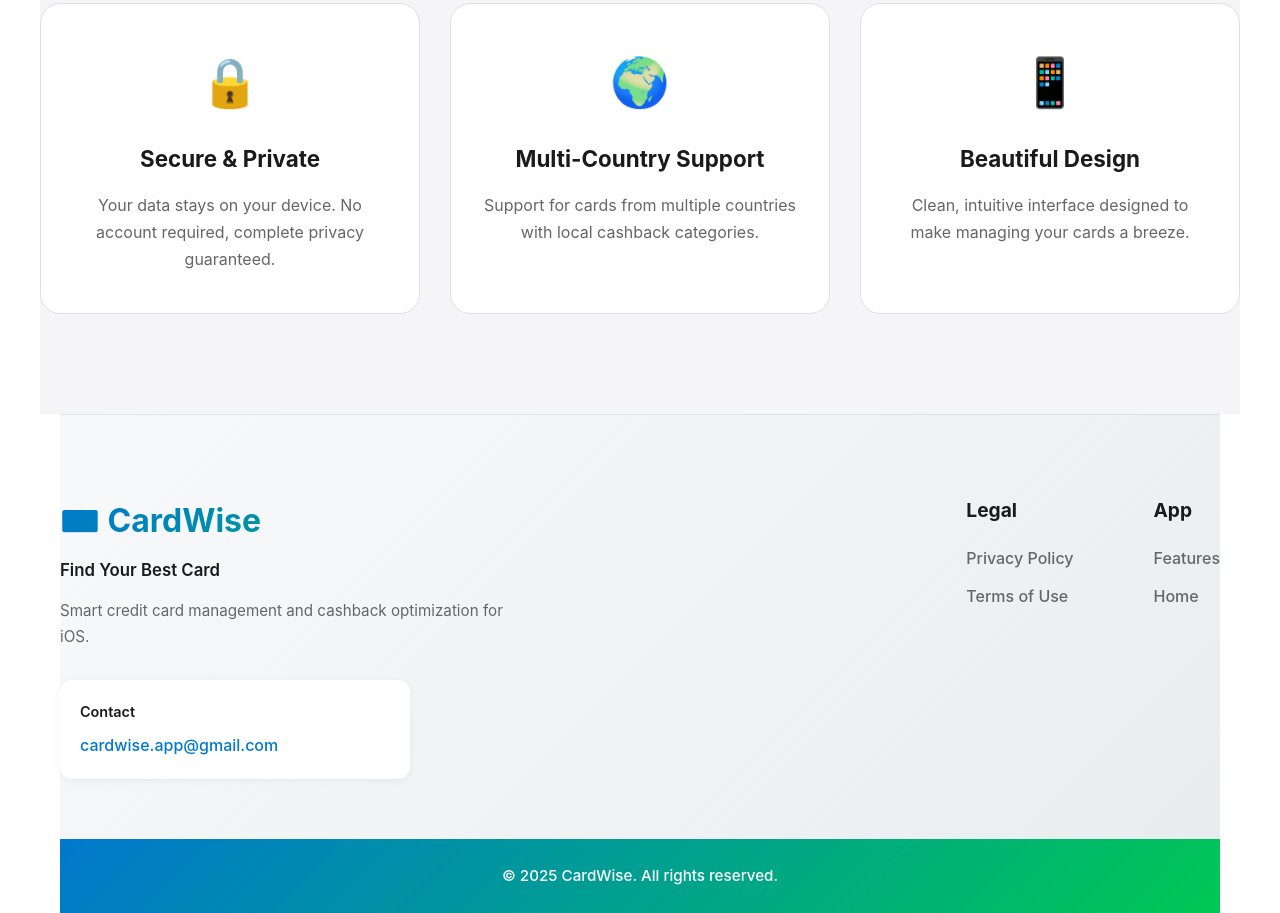
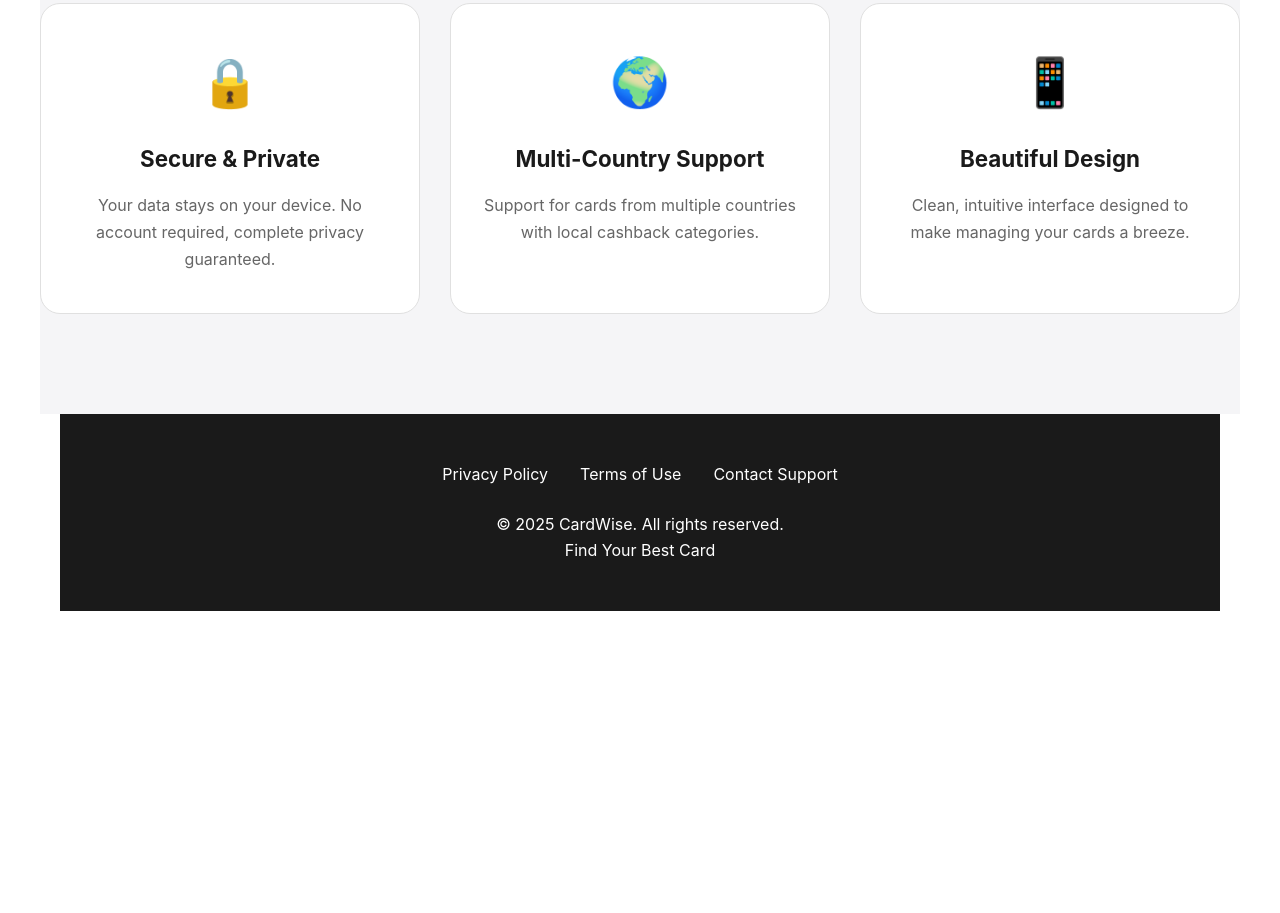
Before and after one commit to Alperenciftlikci/cardwise, a plain HTML site: page index.html in a window 1280 px wide. Shown: the part 1162-2075 px from the top of the page. After the commit the page ends 1773 px from the top, so only its background shows below. Drawn offline with Linux system fonts and the light colour scheme.

Commit message:
Simplify footer to match MindGlow minimal design

```diff
--- a/index.html
+++ b/index.html
@@ -70,32 +70,13 @@
         </section>
 
         <footer>
-            <div class="footer-content">
-                <div class="footer-brand">
-                    <h4>💳 CardWise</h4>
-                    <p class="tagline">Find Your Best Card</p>
-                    <p class="footer-description">Smart credit card management and cashback optimization for iOS.</p>
-                    <div class="footer-contact">
-                        <p class="contact-label">Contact</p>
-                        <a href="mailto:cardwise.app@gmail.com" class="contact-email">cardwise.app@gmail.com</a>
-                    </div>
-                </div>
-                <div class="footer-links">
-                    <div class="footer-column">
-                        <h5>Legal</h5>
-                        <a href="privacy.html">Privacy Policy</a>
-                        <a href="terms.html">Terms of Use</a>
-                    </div>
-                    <div class="footer-column">
-                        <h5>App</h5>
-                        <a href="#features">Features</a>
-                        <a href="index.html">Home</a>
-                    </div>
-                </div>
+            <div class="footer-links">
+                <a href="privacy.html">Privacy Policy</a>
+                <a href="terms.html">Terms of Use</a>
+                <a href="mailto:cardwise.app@gmail.com">Contact Support</a>
             </div>
-            <div class="footer-bottom">
-                <p>&copy; 2025 CardWise. All rights reserved.</p>
-            </div>
+            <div>&copy; 2025 CardWise. All rights reserved.</div>
+            <div>Find Your Best Card</div>
         </footer>
     </div>
 </body>
--- a/style.css
+++ b/style.css
@@ -278,113 +278,28 @@ header {
 
 /* Footer */
 footer {
-    background: linear-gradient(135deg, #f8f9fa 0%, #e9ecef 100%);
-    color: var(--dark);
-    padding: 80px 0 0;
-    margin-top: 0;
-    border-top: 1px solid rgba(0, 120, 204, 0.1);
-}
-
-.footer-content {
-    display: grid;
-    grid-template-columns: 1.5fr 1fr;
-    gap: 80px;
-    margin-bottom: 0;
-    padding-bottom: 60px;
-}
-
-.footer-brand h4 {
-    font-size: 2em;
-    margin-bottom: 10px;
-    background: linear-gradient(135deg, var(--blue) 0%, var(--green) 100%);
-    -webkit-background-clip: text;
-    -webkit-text-fill-color: transparent;
-    background-clip: text;
-}
-
-.footer-brand .tagline {
-    color: var(--dark);
-    margin-bottom: 15px;
-    font-size: 1.05em;
-    font-weight: 600;
-}
-
-.footer-description {
-    color: var(--gray) !important;
-    font-size: 0.95em !important;
-    line-height: 1.7;
-    max-width: 450px;
-    margin-bottom: 30px !important;
-}
-
-.footer-contact {
-    margin-top: 25px;
-    padding: 20px;
-    background: white;
-    border-radius: 12px;
-    max-width: 350px;
-    box-shadow: 0 2px 10px rgba(0, 0, 0, 0.05);
-}
-
-.contact-label {
-    color: var(--dark);
-    font-size: 0.9em;
-    font-weight: 600;
-    margin-bottom: 10px;
-}
-
-.contact-email {
-    color: var(--blue);
-    text-decoration: none;
-    font-size: 1em;
-    font-weight: 500;
-    transition: all 0.3s;
-    display: inline-block;
-}
-
-.contact-email:hover {
-    color: var(--green);
-    transform: translateX(3px);
+    background: var(--dark);
+    color: white;
+    padding: 3rem 2rem;
+    text-align: center;
 }
 
 .footer-links {
     display: flex;
-    gap: 80px;
-    justify-content: flex-end;
+    gap: 2rem;
+    justify-content: center;
+    margin-bottom: 1.5rem;
+    flex-wrap: wrap;
 }
 
-.footer-column h5 {
-    font-size: 1.2em;
-    margin-bottom: 20px;
-    color: var(--dark);
-    font-weight: 700;
+.footer-links a {
+    color: white;
+    text-decoration: none;
+    transition: opacity 0.3s;
 }
 
-.footer-column a {
-    display: block;
-    color: var(--gray);
-    text-decoration: none;
-    margin-bottom: 12px;
-    transition: all 0.3s;
-    font-size: 1em;
-    font-weight: 500;
-}
-
-.footer-column a:hover {
-    color: var(--blue);
-    transform: translateX(3px);
-}
-
-.footer-bottom {
-    text-align: center;
-    padding: 25px 0;
-    background: linear-gradient(135deg, var(--blue) 0%, var(--green) 100%);
-}
-
-.footer-bottom p {
-    color: white;
-    font-size: 0.95em;
-    font-weight: 500;
+.footer-links a:hover {
+    opacity: 0.7;
 }
 
 /* Legal Pages */
@@ -440,20 +355,10 @@ footer {
     .features-grid {
         grid-template-columns: repeat(2, 1fr);
     }
-
-    .footer-content {
-        grid-template-columns: 1fr;
-        gap: 50px;
-    }
-
-    .footer-links {
-        justify-content: flex-start;
-        gap: 50px;
-    }
 }
 
 @media (max-width: 640px) {
-    .header {
+    header {
         flex-direction: column;
         gap: 20px;
     }
@@ -482,10 +387,6 @@ footer {
 
     .footer-links {
         flex-direction: column;
-        gap: 40px;
-    }
-
-    .footer-brand h4 {
-        font-size: 1.5em;
+        gap: 1rem;
     }
 }
```
Also changed, not shown: privacy.html (+6 -25 lines), terms.html (+6 -25 lines).
